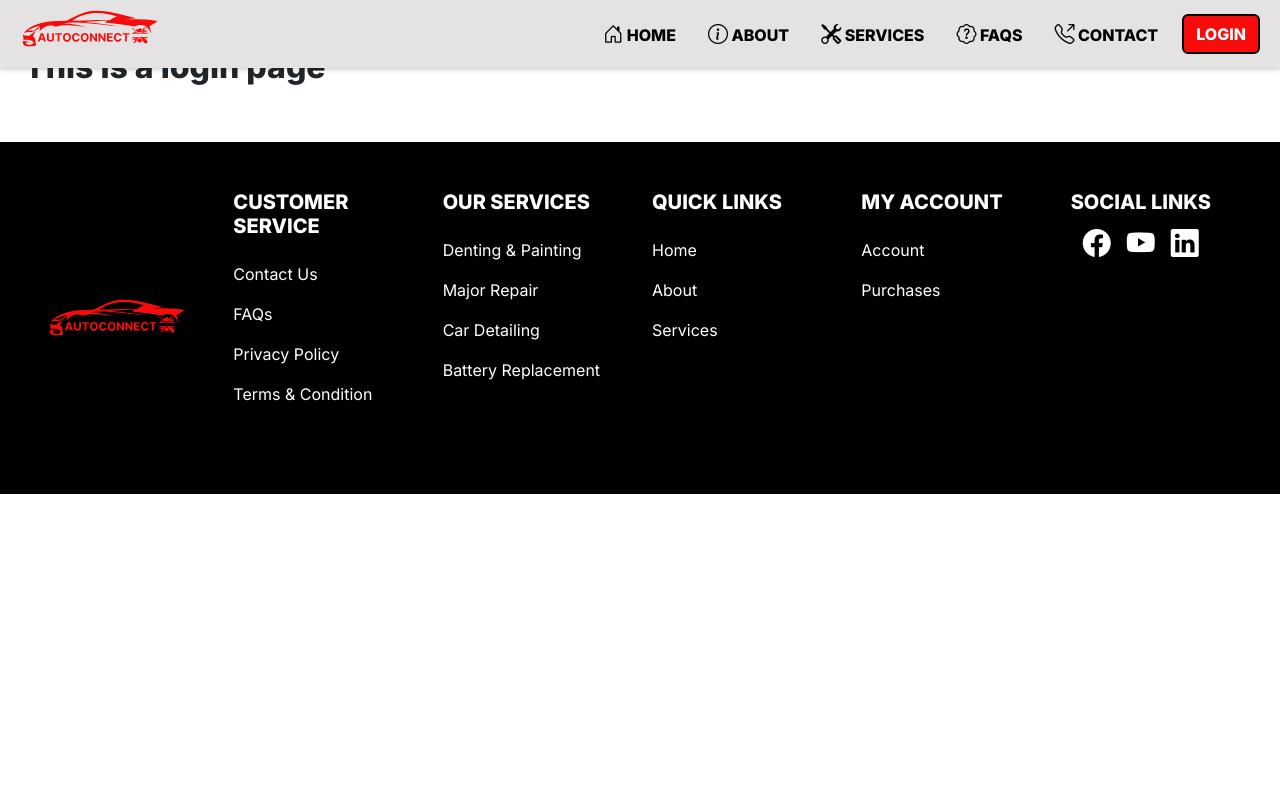
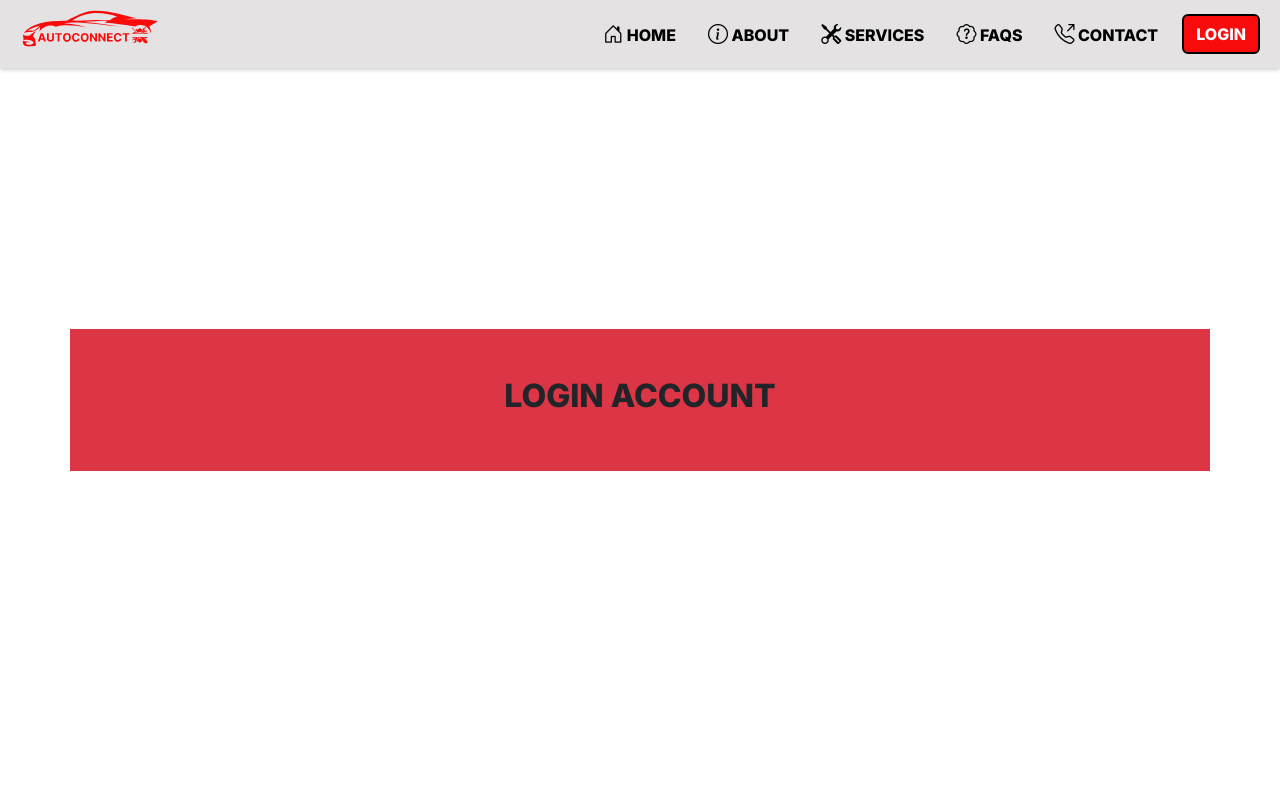
Before and after one commit to jaspherbagor/AutoConnect, a React (Create React App) app in the folder front-end/: page /login in a window 1280 px wide. Shown: the top 800 px of the page. Built offline with nearby package versions, Linux system fonts and the light colour scheme.

Commit message:
added an initial setup of the fom in the login page

```diff
--- a/front-end/src/components/pages/client/login.jsx
+++ b/front-end/src/components/pages/client/login.jsx
@@ -6,8 +6,10 @@ const Login = () => {
     <div>
         <ClientNavbar/>
 
-        <section className="container-fluid px-md-4 px-sm-4 px-3 py-5">
-            <h2 className="fw-bolder text-start">This is a login page</h2>
+        <section className="container-fluid px-md-4 px-sm-4 px-3 py-5 d-flex align-items-center justify-content-center vh-100">
+          <div className="container bg-danger py-5 px-3">
+            <h2 className="fw-bolder text-center">LOGIN ACCOUNT</h2>
+          </div>
         </section>
 
         <ClientFooter/>
```
